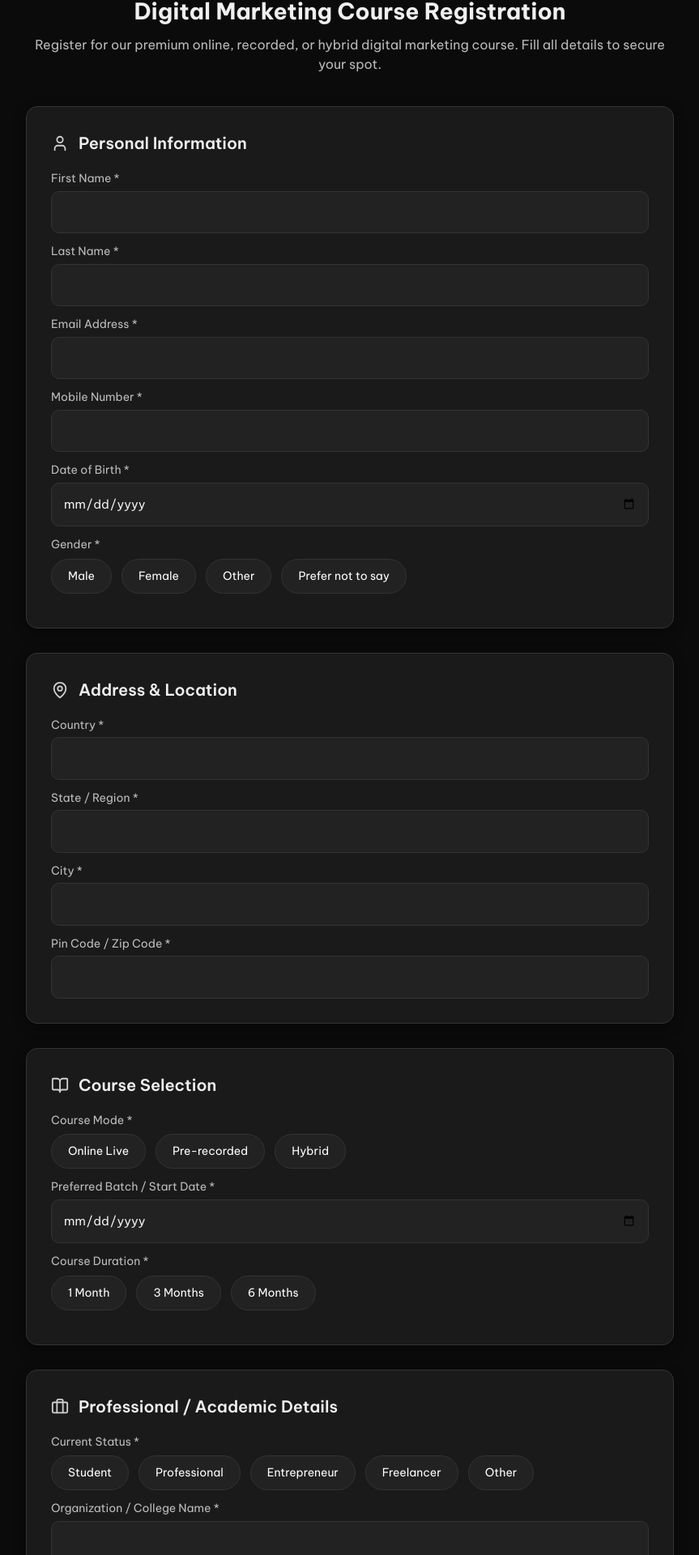
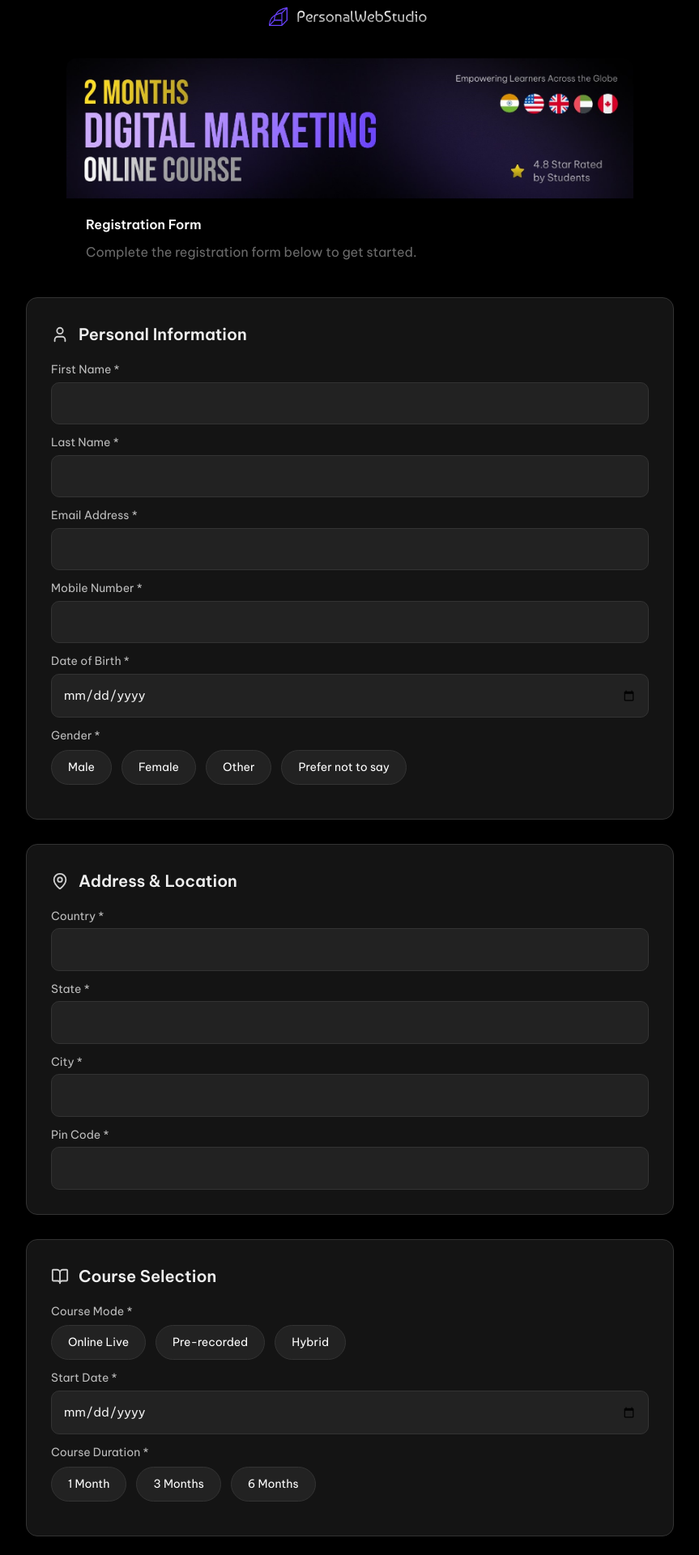
Before and after one commit to PrachiTupe/Personalwebstudio, a React (Create React App) app: page /apply in a window 1280 px wide. Shown: the part 57-1977 px from the top of the page at 81% size, without its empty margins (208-1071 px from the left). Built offline with nearby package versions, Linux system fonts and the light colour scheme.

Commit message:
Updated DMRegistrationForm

```diff
--- a/src/pages/DMRegistrationForm.css
+++ b/src/pages/DMRegistrationForm.css
@@ -1,6 +1,6 @@
 /* BODY & WRAPPER */
 .form-wrapper {
-  background: #0b0b0b;
+  background: rgb(0, 0, 0);
   min-height: 100vh;
   padding: 50px 20px;
   display: flex;
@@ -35,7 +35,7 @@
 
 /* SECTION CARD */
 .section-card {
-  background: #1a1a1a;
+  background: #141414;
   border-radius: 14px;
   padding: 30px;
   margin-bottom: 30px;
@@ -185,3 +185,120 @@
 .checkbox-pill input[type="checkbox"]:checked {
   accent-color: #b985ff;
 }
+/* SUCCESS MESSAGE CONTAINER */
+.dm-success-wrapper {
+  width: 100%;
+  min-height: 100vh;
+  display: flex;
+  justify-content: center;
+  align-items: center;
+  background: #0f0f10; /* deep dark */
+  padding: 16px;
+}
+
+/* CARD BOX */
+.dm-success-card {
+  background: rgb(23, 23, 23);
+  border-radius: 20px;
+  padding: 32px 24px;
+  width: 100%;
+  max-width: 420px;
+  text-align: center;
+  border: 1px solid rgb(56, 56, 56);
+  box-shadow: none; /* removed external shadow */
+}
+
+/* ICON */
+.dm-success-icon {
+  display: flex;
+  justify-content: center;
+  align-items: center;
+  margin: 0 auto 16px auto; /* centers horizontally */
+  color: #83709a;
+  box-shadow: none !important; /* ensures shadow removed */
+}
+
+/* TITLE */
+.dm-success-title {
+  font-size: 1rem;
+  font-weight: 400;
+  color: #ffffff;
+  margin-bottom: 10px;
+}
+
+/* TEXT */
+.dm-success-text {
+  font-size: 1rem;
+  color: #717171;
+  line-height: 1.5;
+}
+
+/* RESPONSIVENESS */
+@media (max-width: 480px) {
+  .dm-success-card {
+    padding: 28px 20px;
+  }
+
+  .dm-success-title {
+    font-size: 1.5rem;
+  }
+
+  .dm-success-icon {
+    width: 60px;
+    height: 60px;
+  }
+}
+
+
+
+
+
+.dm-header-card {
+  width: 100%;
+  max-width: 700px; /* card width */
+  margin: 24px auto; /* center on page */
+  background-color: #000000; /* white card */
+
+  border-radius: 12px; /* rounded corners */
+  box-shadow: 0 4px 12px rgba(0, 0, 0, 0.1); /* subtle shadow */
+  overflow: hidden; /* ensures banner corners match card */
+  font-family: 'Inter', sans-serif;
+}
+
+.dm-banner {
+  width: 100%;
+  height: auto;
+  object-fit: cover;
+}
+
+.dm-header-text {
+  padding: 20px 24px;
+  text-align: left;
+}
+
+.dm-header-text h1 {
+  font-size: 1rem;
+  font-weight: 600;
+  margin-bottom: 10px;
+  color: #ffffff;
+}
+
+.dm-header-text p {
+  font-size: 1rem;
+  color: #6b6b6b;
+  line-height: 1.5;
+}
+
+.dm-header-wrapper {
+  display: flex;
+  flex-direction: column;
+  align-items: center; /* center logo and card */
+  gap: 16px; /* space between logo and card */
+}
+
+.dm-logo {
+  max-width: 200px; /* horizontal logo width */
+  width: 100%;
+  height: auto;
+  margin-top: 16px;
+}
--- a/src/pages/DMRegistrationForm.jsx
+++ b/src/pages/DMRegistrationForm.jsx
@@ -5,13 +5,13 @@
   BookOpen,
   Briefcase,
   Star,
-  Users,
   FileText,
   CheckCircle,
-  Calendar,
 } from "lucide-react";
 
 import "./DMRegistrationForm.css";
+import bannerImg from "../imgs/banner.jpg";
+import logoImg from "../imgs/logo.png";
 
 export default function DMRegistrationForm() {
   const [formData, setFormData] = useState({});
@@ -57,28 +57,6 @@
     </div>
   );
 
-  const CheckboxGroup = ({ name, options }) => (
-    <div className="pill-container">
-      {options.map((opt) => (
-        <label key={opt} className="checkbox-pill">
-          <input
-            type="checkbox"
-            value={opt}
-            onChange={(e) => {
-              const prev = formData[name] || [];
-              if (e.target.checked) {
-                handleChange(name, [...prev, opt]);
-              } else {
-                handleChange(name, prev.filter((x) => x !== opt));
-              }
-            }}
-          />
-          {opt}
-        </label>
-      ))}
-    </div>
-  );
-
   const validateForm = () => {
     const mandatoryFields = [
       "firstName", "lastName", "email", "phone", "dob", "gender",
@@ -99,6 +77,7 @@
     return Object.keys(newErrors).length === 0;
   };
 
+  // ✅ FIXED SUBMISSION FUNCTION
   const handleSubmit = async (e) => {
     e.preventDefault();
     if (!validateForm()) {
@@ -107,53 +86,76 @@
     }
 
     try {
-      const response = await fetch("https://script.google.com/macros/s/AKfycbwyNcxF9549NqynrBohsgKBnxdu1l0Zv03AiNq42ONMsb3Y-yHxrkCo9vc-NiXVMTBx/exec", {
+      await fetch(
+        "https://script.google.com/macros/s/AKfycbw_CbjuhdXJtljzJKH1lcxCP6EoHzJKzio6Dc1gCv-UEBwWJnbzUlznbE1uH17DG-U/exec",
+        {
           method: "POST",
+          mode: "no-cors", // REQUIRED for Google Apps Script
           headers: {
             "Content-Type": "application/json",
           },
           body: JSON.stringify(formData),
-      });
+        }
+      );
 
-      const result = await response.json();
-      if (result.result === "success") {
       setSubmitted(true);
-      } else {
-        alert("Error submitting form. Please try again.");
-        console.error(result.error);
-      }
     } catch (err) {
       alert("Error submitting form. Please try again.");
       console.error(err);
     }
   };
 
-
   if (submitted) {
     return (
-      <div className="form-wrapper success-message">
-        <CheckCircle size={64} color="#b985ff" />
-        <h1>Form Submitted Successfully!</h1>
-        <p>Thank you for registering. We will reach out to you soon with course details and payment instructions.</p>
+
+
+    <div className="dm-success-wrapper">
+
+  <div className="dm-success-card">
+
+    <CheckCircle className="dm-success-icon" size={70} />
+    <h1 className="dm-success-title">Form Submitted Successfully!</h1>
+    <p className="dm-success-text">
+      Thank you for registering. We will reach out to you soon with course details and payment instructions.
+    </p>
   </div>
+</div>
+
     );
   }
 
   return (
     <div className="form-wrapper">
       <form className="form-box" onSubmit={handleSubmit}>
-        {/* FORM TITLE */}
-        <div className="form-header">
-          <h1>Digital Marketing Course Registration</h1>
-          <p>Register for our premium online, recorded, or hybrid digital marketing course. Fill all details to secure your spot.</p>
+
+        <div className="dm-header-wrapper">
+  {/* Logo at the top */}
+  <img src={logoImg} alt="Logo" className="dm-logo" />
+
+  {/* Card section */}
+  <div className="dm-header-card">
+    <img src={bannerImg} alt="Banner" className="dm-banner" />
+    <div className="dm-header-text">
+      <h1>Registration Form</h1>
+      <p>Complete the registration form below to get started.</p>
     </div>
 
-        {/* SECTION 1: Personal Information */}
+  </div>
+</div>
+
+
+
+
+
+
+
+        {/* SECTION 1 */}
         <div className="section-card">
           <div className="section-header">
             <User size={22} />
             <h2 className="section-title">Personal Information</h2>
           </div>
+
           <label className="label">First Name *</label>
           <input className="input" onChange={(e) => handleChange("firstName", e.target.value)} />
 
@@ -173,104 +175,109 @@
           <PillSelect name="gender" options={["Male", "Female", "Other", "Prefer not to say"]} />
         </div>
 
-        {/* SECTION 2: Address & Location */}
+        {/* SECTION 2 */}
         <div className="section-card">
           <div className="section-header">
             <MapPin size={22} />
             <h2 className="section-title">Address & Location</h2>
           </div>
+
           <label className="label">Country *</label>
           <input className="input" onChange={(e) => handleChange("country", e.target.value)} />
 
-          <label className="label">State / Region *</label>
+          <label className="label">State *</label>
           <input className="input" onChange={(e) => handleChange("state", e.target.value)} />
 
           <label className="label">City *</label>
           <input className="input" onChange={(e) => handleChange("city", e.target.value)} />
 
-          <label className="label">Pin Code / Zip Code *</label>
+          <label className="label">Pin Code *</label>
           <input className="input" onChange={(e) => handleChange("zip", e.target.value)} />
         </div>
 
-        {/* SECTION 3: Course Selection */}
+        {/* SECTION 3 */}
         <div className="section-card">
           <div className="section-header">
             <BookOpen size={22} />
             <h2 className="section-title">Course Selection</h2>
           </div>
+
           <label className="label">Course Mode *</label>
           <PillSelect name="courseMode" options={["Online Live", "Pre-recorded", "Hybrid"]} />
 
-          <label className="label">Preferred Batch / Start Date *</label>
+          <label className="label">Start Date *</label>
           <input type="date" className="input" onChange={(e) => handleChange("batchDate", e.target.value)} />
 
           <label className="label">Course Duration *</label>
           <PillSelect name="courseDuration" options={["1 Month", "3 Months", "6 Months"]} />
         </div>
 
-        {/* SECTION 4: Professional / Academic Details */}
+        {/* SECTION 4 */}
         <div className="section-card">
           <div className="section-header">
             <Briefcase size={22} />
             <h2 className="section-title">Professional / Academic Details</h2>
           </div>
+
           <label className="label">Current Status *</label>
           <PillSelect name="currentStatus" options={["Student", "Professional", "Entrepreneur", "Freelancer", "Other"]} />
 
-          <label className="label">Organization / College Name *</label>
+          <label className="label">Organization / College *</label>
           <input className="input" onChange={(e) => handleChange("organization", e.target.value)} />
 
-          <label className="label">Designation / Role *</label>
+          <label className="label">Designation *</label>
           <input className="input" onChange={(e) => handleChange("designation", e.target.value)} />
 
-          <label className="label">Years of Experience *</label>
+          <label className="label">Experience (Years) *</label>
           <input className="input" type="number" onChange={(e) => handleChange("experienceYears", e.target.value)} />
 
-          <label className="label">LinkedIn Profile (Optional)</label>
+          <label className="label">LinkedIn (Optional)</label>
           <input className="input" onChange={(e) => handleChange("linkedin", e.target.value)} />
         </div>
 
-        {/* SECTION 6: Learning Goals & Preferences */}
+        {/* SECTION 6 */}
         <div className="section-card">
           <div className="section-header">
             <Star size={22} />
             <h2 className="section-title">Learning Goals & Preferences</h2>
           </div>
-          <label className="label">Primary Goal for Taking Course *</label>
+
+          <label className="label">Your Goals *</label>
           <PillMultiSelect
             name="learningGoals"
             options={["Career Change", "Skill Enhancement", "Freelancing", "Business Growth", "Certification", "Other"]}
           />
 
-          <label className="label">Previous Digital Marketing Knowledge *</label>
+          <label className="label">Knowledge Level *</label>
           <PillSelect name="knowledgeLevel" options={["Beginner", "Intermediate", "Advanced"]} />
 
-          <label className="label">Preferred Learning Style *</label>
+          <label className="label">Learning Style *</label>
           <PillMultiSelect
             name="learningStyle"
             options={["Videos", "Live Sessions", "Notes", "Assignments", "Community Support"]}
           />
         </div>
 
-        {/* SECTION 7: Consent & Agreements */}
+        {/* SECTION 7 */}
         <div className="section-card">
           <div className="section-header">
             <FileText size={22} />
             <h2 className="section-title">Consent & Agreements *</h2>
           </div>
+
           <label className="checkbox-pill">
             <input type="checkbox" onChange={(e) => handleChange("terms", e.target.checked)} />
-            I have read and agree to the Terms & Conditions and Refund Policy.
+            I agree to the Terms & Conditions.
           </label>
 
           <label className="checkbox-pill">
             <input type="checkbox" onChange={(e) => handleChange("marketingConsent", e.target.checked)} />
-            I agree to receive updates, promotions, and offers via email/SMS.
+            I agree to receive updates & promotions.
           </label>
 
           <label className="checkbox-pill">
             <input type="checkbox" onChange={(e) => handleChange("certAcknowledgement", e.target.checked)} />
-            I understand that I will receive a course completion certificate upon fulfilling course requirements.
+            I understand the certificate criteria.
           </label>
         </div>
 
```
Also changed, not shown: src/imgs/banner.jpg (added). Lines whose indentation alone changed are shown as unchanged.
